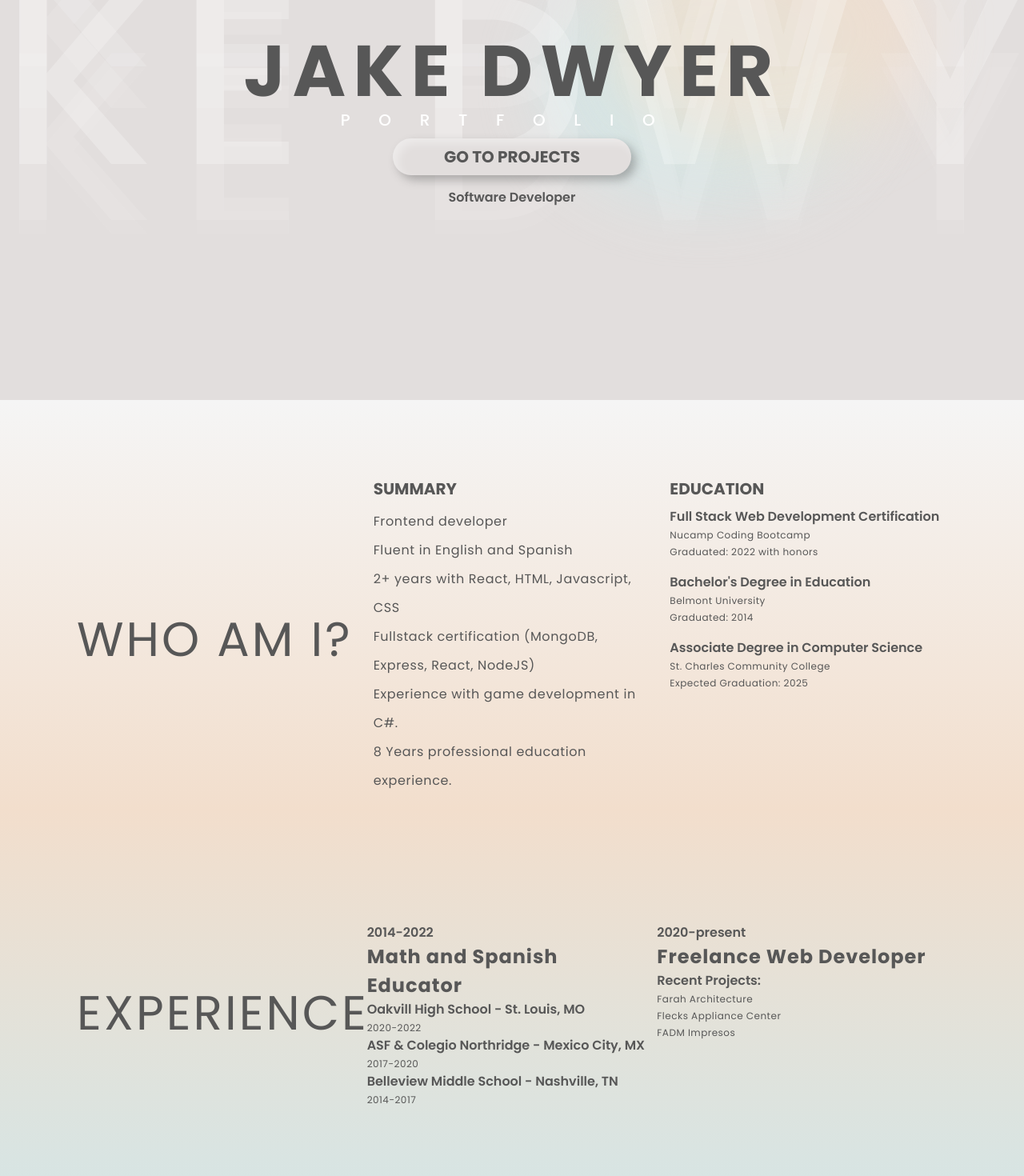
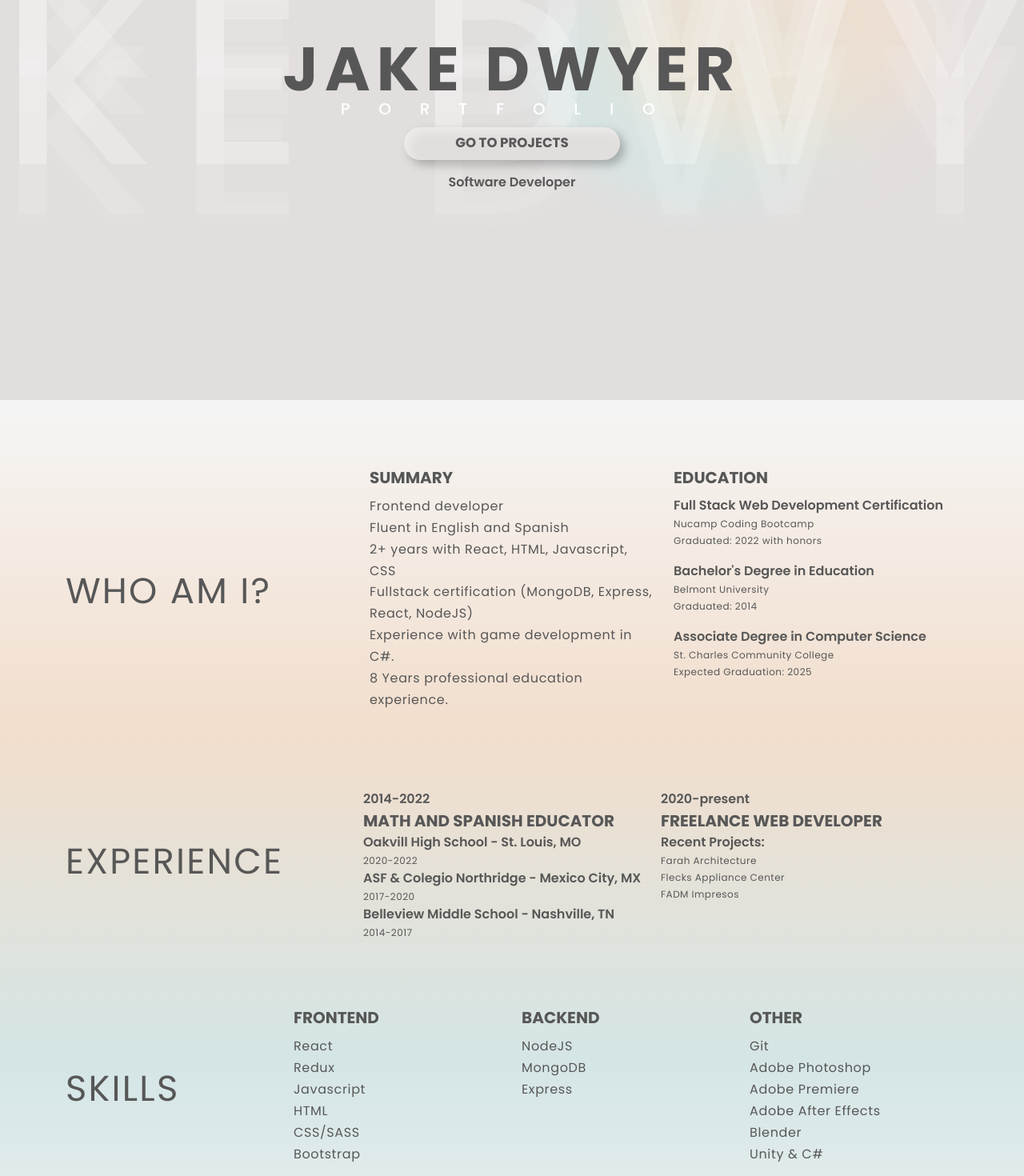
Before and after one commit to jdwyer6/portfolio-update-2022, a React (Create React App) app: page / in a window 1280 px wide. Shown: the part 300-1770 px from the top of the page at 80% size. Built offline with nearby package versions, Linux system fonts and the light colour scheme; a web font is replaced by a local one.

Commit message:
add resonsiveness

```diff
--- a/src/assets/App.css
+++ b/src/assets/App.css
@@ -14,16 +14,15 @@ body, html {
 }
 
 h1 {
-  font-size: 90px;
+  font-size: clamp(70px, 6vw, 100px);
   font-weight: 700;
-  line-height: 135px;
   letter-spacing: 0.105em;
   text-align: center;
   color: #575757;
 }
 
 h2 {
-  font-size: 60px;
+  font-size: clamp(40px, 3.5vw, 90px);
   font-weight: 400;
   line-height: 90px;
   letter-spacing: 0.05em;
@@ -91,7 +90,7 @@ p {
 }
 
 .p-large {
-  font-size: 24px;
+  font-size: clamp(14px, 1.6vw, 24px);
   font-weight: 400;
   line-height: 36px;
   letter-spacing: 0.04em;
@@ -108,7 +107,7 @@ p {
 li {
   font-size: 16px;
   font-weight: 400;
-  line-height: 36px;
+  line-height: clamp(24px, 2.1vw, 36px);
   letter-spacing: 0.04em;
   text-align: left;
   color: #575757;
@@ -166,7 +165,7 @@ ul {
   border-radius: 50px;
   background-color: #E2DEDD;
   font-weight: 700;
-  font-size: 20px;
+  font-size: clamp(15px, 1.3vw, 20px);
   padding: 0.5rem 4rem;
   border: none;
   box-shadow: 6px 6px 12px rgba(87, 87, 87, 0.4), inset 6px 6px 12px rgba(255, 255, 255, 0.4);
@@ -190,7 +189,7 @@ ul {
 
 .gradient-vertical {
   background-image: linear-gradient(to bottom, #F5F5F5, rgba(246, 222, 200, 0.8), rgba(209, 231, 232, 0.8), #F5F5F5);
-  padding: 6rem;
+  padding: clamp(1rem, 6.4vw, 6rem);
 }
 
 .bg-dark {
@@ -198,21 +197,21 @@ ul {
 }
 
 .top-space {
-  margin-top: 6rem;
+  margin-top: clamp(1rem, 6.4vw, 6rem);
 }
 
 .xy-padding {
-  padding: 6rem;
+  padding: clamp(1rem, 6.4vw, 6rem);
 }
 
 .x-padding {
-  padding-left: 6rem;
-  padding-right: 6rem;
+  padding-left: clamp(1rem, 6.4vw, 6rem);
+  padding-right: clamp(1rem, 6.4vw, 6rem);
 }
 
 .y-padding {
-  padding-top: 6rem;
-  padding-bottom: 6rem;
+  padding-top: clamp(1rem, 6.4vw, 6rem);
+  padding-bottom: clamp(1rem, 6.4vw, 6rem);
 }
 
 .xy-padding-adjusted {
@@ -253,7 +252,7 @@ ul {
   z-index: 5;
   top: 0;
   left: 0;
-  padding: 6rem;
+  padding: clamp(1rem, 6.4vw, 6rem);
   width: 40%;
 }
 
--- a/src/assets/styles.scss
+++ b/src/assets/styles.scss
@@ -10,6 +10,8 @@ $gray-light: #E2DEDD;
 $teal-accent: #D1E7E8;
 $orange-accent: #F6DEC8;
 $gray-lightest: #F5F5F5;
+
+$default-padding: clamp(1rem, 6.4vw, 6rem);
 
 
 @import url("https://use.typekit.net/ixd7fuk.css");
@@ -30,9 +32,9 @@ body, html{
 }
 
 h1{
-    font-size: 90px;
+    // font-size: 6vw;
+    font-size: clamp(70px, 6vw, 100px);
     font-weight: 700;
-    line-height: 135px;
     letter-spacing: 0.105em;
     text-align: center;
     color: $gray-dark;
@@ -40,7 +42,7 @@ h1{
 }
 
 h2{
-    font-size: 60px;
+    font-size: clamp(40px, 3.5vw, 90px);
     font-weight: 400;
     line-height: 90px;
     letter-spacing: 0.05em;
@@ -108,7 +110,7 @@ p{
 }
 
 .p-large{
-    font-size: 24px;
+    font-size: clamp(14px, 1.6vw, 24px);
     font-weight: 400;
     line-height: 36px;
     letter-spacing: 0.04em;
@@ -125,7 +127,7 @@ p{
 li{
     font-size: 16px;
     font-weight: 400;
-    line-height: 36px;
+    line-height: clamp(24px, 2.1vw, 36px);
     letter-spacing: 0.04em;
     text-align: left;
     color: $gray-dark;
@@ -188,7 +190,8 @@ ul{
     border-radius: 50px;
     background-color: $gray-light;
     font-weight: 700;
-    font-size: 20px;
+    // font-size: 20px;
+    font-size: clamp(15px, 1.3vw, 20px);
     padding: .5rem 4rem;
     border: none;
     box-shadow: 6px 6px 12px rgba($gray-dark, .4),
@@ -214,7 +217,7 @@ ul{
 
 .gradient-vertical{
     background-image: linear-gradient(to bottom, $gray-lightest, rgba($orange-accent, .8), rgba($teal-accent, .8), $gray-lightest);
-    padding: 6rem;
+    padding: $default-padding;
 
 }
 
@@ -223,21 +226,21 @@ ul{
 }
 
 .top-space{
-    margin-top: 6rem;
+    margin-top: $default-padding;
 }
 
 .xy-padding{
-    padding: 6rem;
+    padding: $default-padding;
 }
 
 .x-padding{
-    padding-left: 6rem;
-    padding-right: 6rem;
+    padding-left: $default-padding;
+    padding-right: $default-padding;
 }
 
 .y-padding{
-    padding-top: 6rem;
-    padding-bottom: 6rem;
+    padding-top: $default-padding;
+    padding-bottom: $default-padding;
 }
 
 .xy-padding-adjusted{
@@ -282,7 +285,7 @@ ul{
     z-index: 5;
     top: 0;
     left: 0;
-    padding: 6rem;
+    padding: $default-padding;
     width: 40%;
 }
 
--- a/src/pages/HomePage.js
+++ b/src/pages/HomePage.js
@@ -35,7 +35,7 @@ const HomePage = () => {
     return (
         <>
             <Container fluid className='position-relative px-0'>
-                <Row className='height-screen d-flex align-items-center position-relative' id="home">
+                <Row className='height-screen d-flex align-items-center position-relative px-3' id="home">
                     <Col className='position-relative text-center'>
                         <h1 style={{zIndex: '5', position: 'relative'}} className='mt-5 pt-5'>JAKE DWYER</h1>
                         <h1 className='bg-text-large' style={{zIndex: '1', opacity: '25%'}}>JAKE DWYER</h1>
@@ -45,7 +45,7 @@ const HomePage = () => {
                         <h1 className='bg-text-large' style={{zIndex: '4', opacity: '5%', top: '75%'}}>JAKE DWYER</h1>
                         <div className='color-splash-1'></div>
                         <div className='color-splash-2'></div>
-                        <h4 style={{marginTop: '-30px'}}>PORTFOLIO</h4>
+                        <h4 style={{marginTop: '-20px'}} className='d-none d-md-block'>PORTFOLIO</h4>
                         <Link to='projects'>
                             <button className='btn-primary'>GO TO PROJECTS</button>
                         </Link>
@@ -55,11 +55,10 @@ const HomePage = () => {
                 </Row>
                 <div className='gradient-vertical' id='about'>
                     <Row>
-                        <Col md='4' className='d-flex align-items-center'>
+                        <Col xs='12' md='4' className='d-flex align-items-center'>
                             <h2 className='text-start'>WHO AM I?</h2>
-                            {/* <h1 className='text-start'>AM I?</h1> */}
                         </Col>
-                        <Col>
+                        <Col xs='12' md='4'>
                             <h4 className='h4-bold text-start'>SUMMARY</h4>
                             <ul>
                                 <li>Frontend developer</li>
@@ -70,7 +69,7 @@ const HomePage = () => {
                                 <li>8 Years professional education experience.</li>
                             </ul>
                         </Col>
-                        <Col>
+                        <Col xs='12' md='4' className='my-3 my-md-0'>
                             <h4 className='h4-bold text-start'>EDUCATION</h4>
                             <div className='mb-3'>
                                 <p className='mb-0'>Full Stack Web Development Certification</p>
@@ -90,13 +89,13 @@ const HomePage = () => {
                         </Col>
                     </Row>
                     <Row className='top-space'>
-                            <div className='d-flex mt-5'>
-                                <Col md='4' className='d-flex align-items-center'>
+                            <div className='d-md-flex'>
+                                <Col xs='12' md='4' className='d-flex align-items-center'>
                                 <h2 className='text-start'>EXPERIENCE</h2>
                                 </Col>
-                                <Col className='text-start'>
+                                <Col xs='12' md='4' className='text-start'>
                                     <p className='mb-0'>2014-2022</p>
-                                    <p className='p-large mb-0'><b>Math and Spanish Educator</b></p>
+                                    <h4 className='h4-bold mb-0 text-start'>MATH AND SPANISH EDUCATOR</h4>
                                     <p className='mb-0'>Oakvill High School - St. Louis, MO</p>
                                     <p className='mb-0 p-small'>2020-2022</p>
                                     <p className='mb-0'>ASF & Colegio Northridge - Mexico City, MX</p>
@@ -104,9 +103,9 @@ const HomePage = () => {
                                     <p className='mb-0'>Belleview Middle School - Nashville, TN</p>
                                     <p className='mb-0 p-small'>2014-2017</p>
                                 </Col>
-                                <Col className='text-start'>
+                                <Col xs='12' md='4' className='text-start my-5 my-md-0'>
                                     <p className='mb-0'>2020-present</p>
-                                    <p className='p-large mb-0'><b>Freelance Web Developer</b></p>
+                                    <h4 className='h4-bold mb-0 text-start'>FREELANCE WEB DEVELOPER</h4>
                                     <p className='mb-0'>Recent Projects:</p>
                                     <p className='mb-0 p-small'>Farah Architecture</p>
                                     <p className='mb-0 p-small'>Flecks Appliance Center</p>
@@ -115,11 +114,11 @@ const HomePage = () => {
                             </div>
                     </Row>
                     <Row className='top-space'>
-                        <Col className='d-flex align-items-center'>
+                        <Col xs='12' md='3' className='d-flex align-items-center'>
                             <h2 className='text-start'>SKILLS</h2>
                         </Col>
 
-                        <Col className='d-flex flex-column align-items-center'>
+                        <Col xs='6' md='3' className='d-flex flex-column'>
                             <ul>
                                 <h4 className='h4-bold text-start'>FRONTEND</h4>
                                 <li>React</li>
@@ -130,7 +129,7 @@ const HomePage = () => {
                                 <li>Bootstrap</li>
                             </ul>
                         </Col>
-                        <Col className='d-flex flex-column align-items-center'>
+                        <Col xs='6' md='3' className='d-flex flex-column'>
                             <ul>
                                 <h4 className='h4-bold text-start'>BACKEND</h4>
                                 <li>NodeJS</li>
@@ -138,7 +137,7 @@ const HomePage = () => {
                                 <li>Express</li>
                             </ul>
                         </Col>
-                        <Col className='d-flex flex-column align-items-center'>
+                        <Col xs='12' md='3' className='d-flex flex-column'>
                             <ul>
                                 <h4 className='h4-bold text-start'>OTHER</h4>
                                 <li>Git</li>
@@ -155,7 +154,7 @@ const HomePage = () => {
                         <Col>
                             <h2 className='text-start'>CONTACT</h2>
                         </Col>
-                        <Col>
+                        <Col >
                             <div className='d-flex align-items-center'>
                                 <h4 className='h4-bold mb-0'>Email:</h4>
                                 <p className='mx-3 p-normal'>dwyerjakej@gmail.com</p>
@@ -164,14 +163,16 @@ const HomePage = () => {
                         <Col>
                             <div className='d-flex align-items-center'>
                                 <h4 className='h4-bold mb-0'>LinkedIn:</h4>
-                                <p className='mx-3 p-normal'>linkedin.com/in/dwyer-jake25</p>
+                                <p className='mx-3 p-normal d-block d-md-none'>.../dwyer-jake25</p>
+                                <p className='mx-3 p-normal d-none d-md-block'>linkedin.com/in/dwyer-jake25</p>
                             </div>
                         </Col>
                     </Row>
                 </div>
                 <Row className='height-screen d-flex align-items-center position-relative' id='projects'>
                     <Col className='position-relative text-center'>
-                        <h1 style={{zIndex: '5', position: 'relative'}} >PROJECTS</h1>
+                        <h1 className='d-md-none' style={{zIndex: '5', position: 'relative', fontSize: '48px'}} >PROJECTS</h1>
+                        <h1 className='d-none d-md-block' style={{zIndex: '5', position: 'relative'}} >PROJECTS</h1>
                         <h1 className='bg-text-large' style={{zIndex: '1', opacity: '25%'}}>PROJECTS</h1>
                         <h1 className='bg-text-large' style={{zIndex: '3', opacity: '10%', top: '30%'}}>PROJECTS</h1>
                         <h1 className='bg-text-large' style={{zIndex: '2', opacity: '15%', top: '15%'}}>PROJECTS</h1>
```
Also changed, not shown: 1 other file (tests, documents, lock files or other folders).
